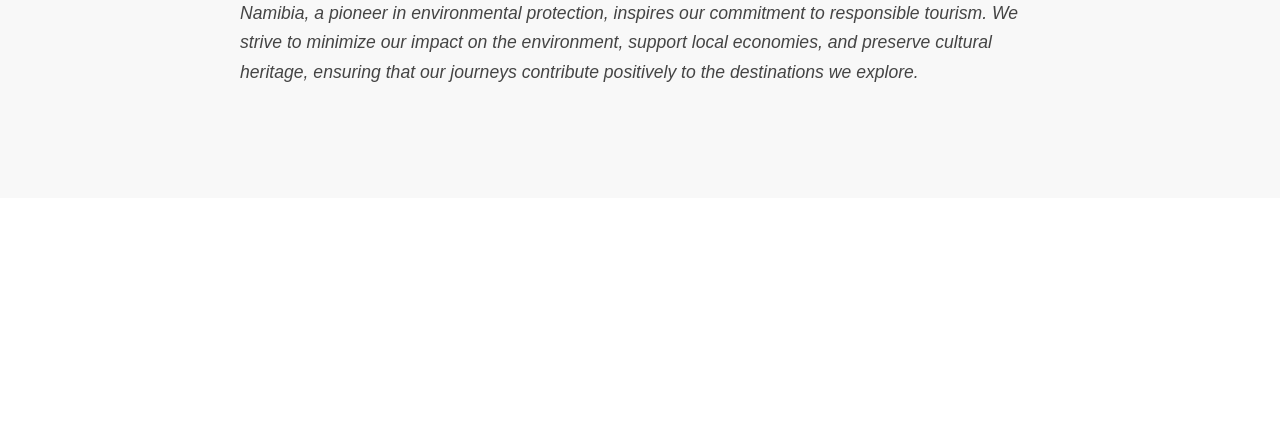
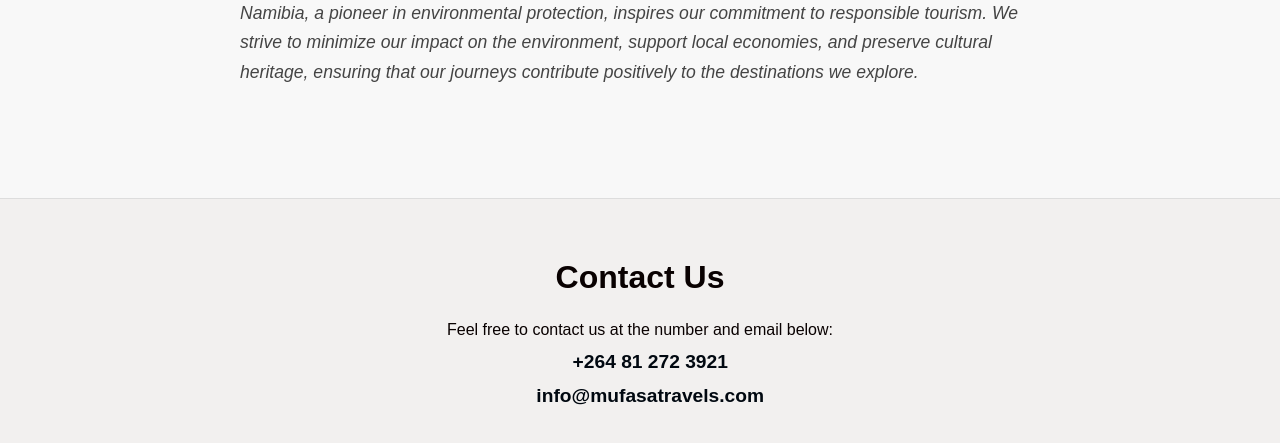
Before and after one commit to sonny144/msafari, a plain HTML site: page about.html in a window 1280 px wide. Shown: the part 451-894 px from the top of the page. Before the commit the page ends 800 px from the top, so only its background shows below. Drawn offline with Linux system fonts and the light colour scheme.

Commit message:
about working

```diff
--- a/about.html
+++ b/about.html
@@ -33,6 +33,14 @@
             <p>Namibia, a pioneer in environmental protection, inspires our commitment to responsible tourism. We strive to minimize our impact on the environment, support local economies, and preserve cultural heritage, ensuring that our journeys contribute positively to the destinations we explore.</p>
         </div>
     </section>
+    <section class="contact-info">
+        <div class="contact-content">
+            <h2>Contact Us</h2>
+            <p>Feel free to contact us at the number and email below:</p>
+            <p class="phone"><strong>+264 81 272 3921</strong></p>
+            <p class="email"><strong>info@mufasatravels.com</strong></p>
+        </div>
+    </section>
 
 </body>
 </html>
--- a/css/style.css
+++ b/css/style.css
@@ -163,20 +163,20 @@ nav ul li a:hover {
 }
 
 .contact-info h2 {
-    font-size: 2.5rem;
-    margin-bottom: 30px;
+    font-size: 2rem; /* Reduced from 2.5rem */
+    margin-bottom: 25px; /* Slightly reduced margin */
     font-weight: 600;
     color: #090101;
 }
 
 .contact-info p {
-    font-size: 1.2rem;
-    margin-bottom: 15px;
+    font-size: 1rem; /* Reduced from 1.2rem */
+    margin-bottom: 12px; /* Slightly reduced margin */
     color: #090101;
 }
 
 .contact-info p strong { /* Style the phone and email */
-    font-size: 1.4rem;
+    font-size: 1.2rem; /* Reduced from 1.4rem */
     font-weight: 600;
     color: #010810; /* Blue color for emphasis */
 }
@@ -186,14 +186,14 @@ nav ul li a:hover {
     content: "\f095"; /* Phone icon */
     font-family: "Font Awesome 5 Free";
     font-weight: 900;
-    margin-right: 10px;
+    margin-right: 8px; /* Slightly reduced margin */
 }
 
 .contact-info p.email::before {
     content: "\f0e0"; /* Email icon */
     font-family: "Font Awesome 5 Free";
     font-weight: 900;
-    margin-right: 10px;
+    margin-right: 8px; /* Slightly reduced margin */
 }
 /* Smooth Scroll Effect */
 body {
```
